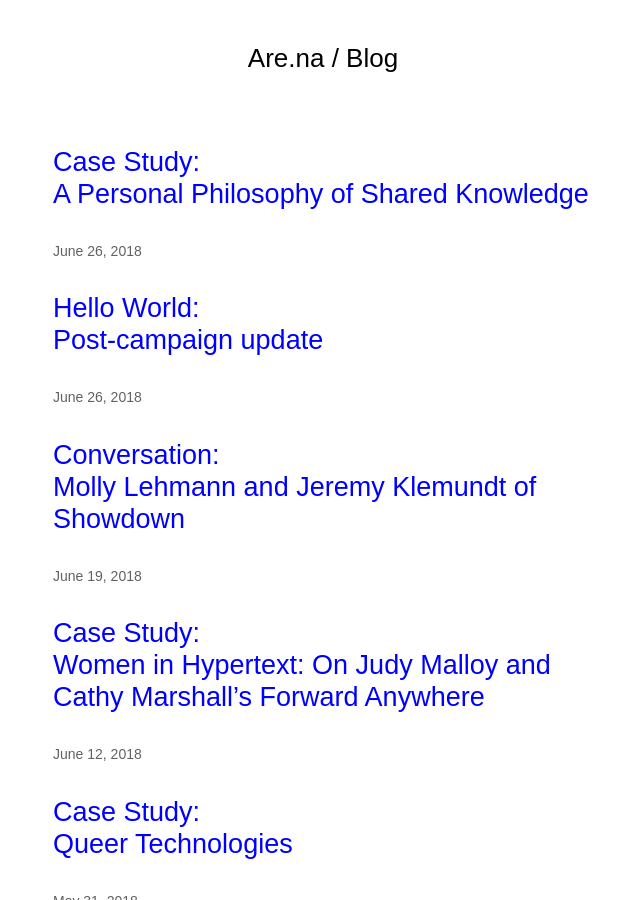
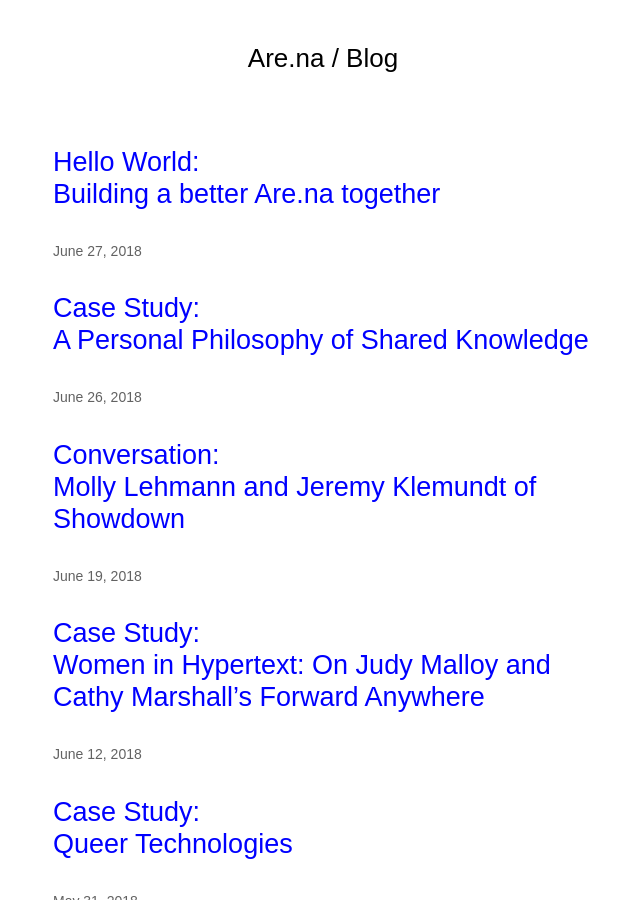
Before and after one commit to aredotna/building, a Jekyll site: the page built from index.html, in a window 1280 px wide and 900 px high. Shown: the whole window, without its empty margins (317-957 px from the left). Built offline with Jekyll 4.4.1, drawn with Linux system fonts in a browser that asks for light colours.

Commit message:
Update blog post

```diff
--- a/_posts/2018-06-26-post-campagin-update.markdown
+++ b/_posts/2018-06-27-building-a-better-arena-together.markdown
@@ -1,6 +1,6 @@
 ---
-title: Post-campaign update
-date: 2018-06-26 00:00:00 Z
+title: Building a better Are.na together
+date: 2018-06-27 00:00:00 Z
 categories:
 - Hello World
 tags:
@@ -10,19 +10,19 @@
 author: "Are.na Team"
 ---
 
-![](https://d2w9rnfcy7mm78.cloudfront.net/2359058/original_7dc22c98ebcf99d636a1700dbb228a9f.png)
+<figure>
+    <img src="https://d2w9rnfcy7mm78.cloudfront.net/2359062/original_3d58a5443fb610068d51b5316712095d.jpg"/>
+     <figcaption style="text-align: center" ><small>Mars, with oceans (credit: <a href="https://www.reddit.com/r/TheExpanse/comments/60r6uj/a_living_mars_with_oceans_artist_is_kevin_gill/">Kevin Gill</a>)</small></figcaption>
+</figure>
 
 This spring Are.na launched an [equity crowdfunding campaign](https://republic.co/arena) to build a foundation for the future of the platform, and we’re proud to say we raised over $270,000 in the process.
 
 We’re even more excited that existing Are.na members invested over 70% of the total. In equity terms, that means 600+ members now collectively hold the equivalent of about 4% of Are.na’s valuation. We see this as a vital connection between our member’s interests and our aspirations as an ethical business.
+
+![](https://d2w9rnfcy7mm78.cloudfront.net/2359058/original_7dc22c98ebcf99d636a1700dbb228a9f.png)
 
 We’re using the capital we raised this spring to take a few crucial steps forward. In the next few months we’ll be hiring another developer to modernize the infrastructure of the platform. This fall we’ll release important new features and admin tools for teams. We’re also onboarding a set of business clients we’re proud to call customers. Thanks to our member-investors, Are.na is becoming a better tool for all kinds of groups to think more creatively and work more mindfully.
 
 We believe that anyone can benefit from cultivating knowledge together on Are.na. As we work to popularize a more human experience of the web, we’ll be listening closely to our dedicated members and working hard to strengthen the relationships that make Are.na feel personal. We’re committed to growing this ecology of ideas together, with you.
 
 We're still a small team, but we try to be available as much as we can. If you have ideas for how Are.na could work better, or if you just want to talk to us, please send us an email ([info@are.na](mailto:info@are.na)). Good ideas don’t emerge from a void. We are always striving to learn from what came before us and stay open to new ideas as they emerge. We hope Are.na helps you do the same.
-
-<figure>
-    <img src="https://d2w9rnfcy7mm78.cloudfront.net/2359062/original_3d58a5443fb610068d51b5316712095d.jpg"/>
-     <figcaption style="text-align: center" ><small>Mars, with oceans (credit: <a href="https://www.reddit.com/r/TheExpanse/comments/60r6uj/a_living_mars_with_oceans_artist_is_kevin_gill/">Kevin Gill</a>)</small></figcaption>
-</figure>
```
